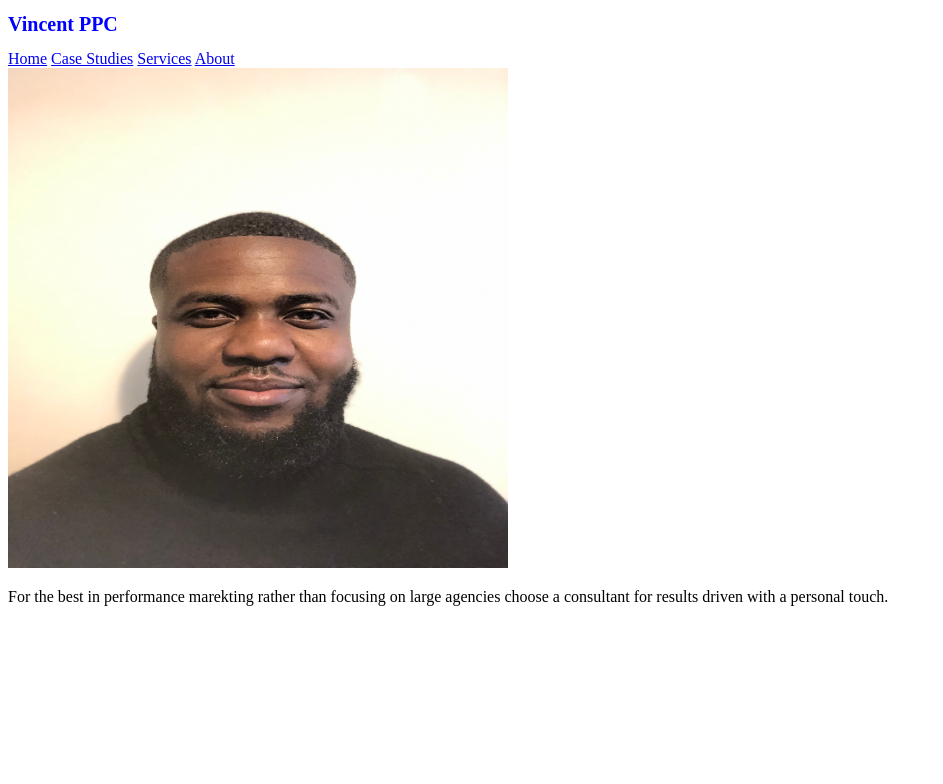
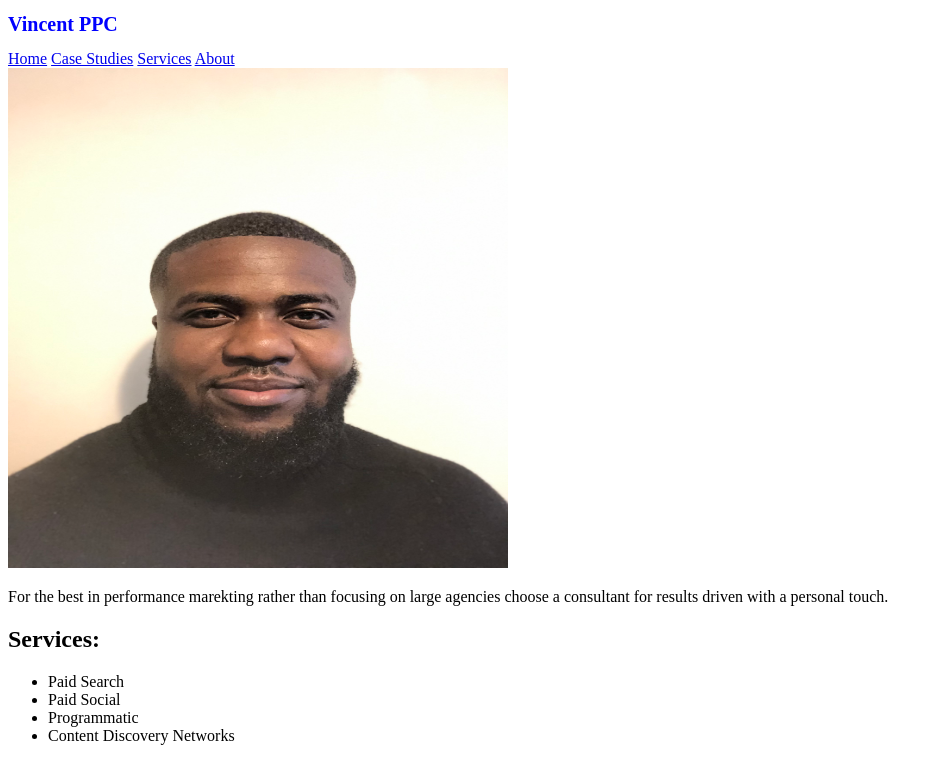
Before and after one commit to VAOkolo/ppcSite, a plain HTML site: page index.html in a window 1280 px wide. Shown: the whole page, without its empty margins (0-943 px from the left). Drawn offline with Linux system fonts and the light colour scheme.

Commit message:
list of services on home page

```diff
--- a/index.html
+++ b/index.html
@@ -15,7 +15,18 @@
         <a href="services.html">Services</a>
         <a href="about.html">About</a>
     </div>
-    <img class="pageimage" src="vincent.jpeg" alt="picture of Vincent">
-    <p>For the best in performance marekting rather than focusing on large agencies choose a consultant for results driven with a personal touch.</p>
+    <div><img class="pageimage" src="vincent.jpeg" alt="picture of Vincent">
+    <p>For the best in performance marekting rather than focusing on large agencies choose a consultant for results driven with a personal touch.</p></div>
+
+    <div>
+        <h2>Services:</h2>
+    <ul>
+        <li>Paid Search</li>
+        <li>Paid Social</li>
+        <li>Programmatic</li>
+        <li>Content Discovery Networks</li>
+    </ul>
+    </div>
+
 </body>
 </html>
```
